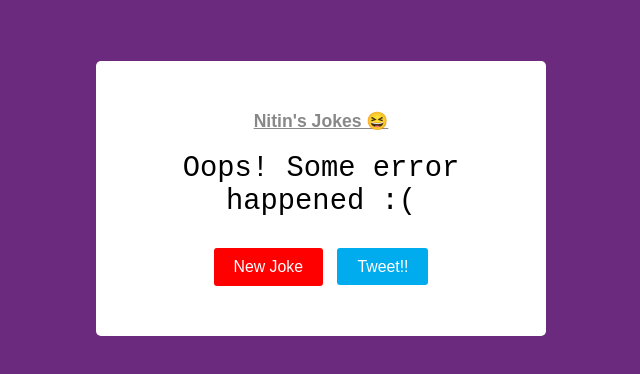
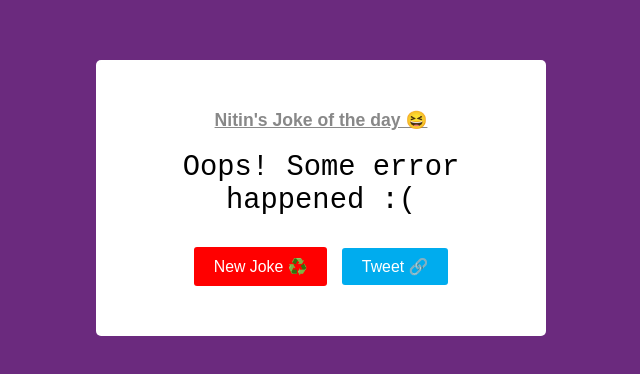
Before and after one commit to nitinkumar30/random-joke-generator, a plain HTML site: page index.html in a window 1280 px wide. Shown: the part 202-576 px from the top of the page, without its empty margins (319-959 px from the left). Drawn offline with Linux system fonts and the light colour scheme; no server answers.

Commit message:
Update index.html

```diff
--- a/index.html
+++ b/index.html
@@ -11,7 +11,7 @@
       <!-- container -->
       <div class="container">
         <!-- heading -->
-        <h1>Nitin's Jokes 😆</h1>
+        <h1>Nitin's Joke of the day 😆</h1>
         <!-- joke text -->
         <p class="joke-text">
           Joke Text Goes In Here...
@@ -19,9 +19,9 @@
         <!-- buttons -->
         <div class="buttons">
           <!-- .new-joke Button -->
-          <button class="btn new-joke-btn">New Joke</button>
+          <button class="btn new-joke-btn">New Joke ♻️</button>
           <!-- .tweet Button (actually a link). No href initially -->
-          <a href="" class="btn tweet-btn" target="_blank" rel="noopener noreferrer">Tweet!!</a>
+          <a href="" class="btn tweet-btn" target="_blank" rel="noopener noreferrer">Tweet 🔗</a>
         </div>
       </div>
     <script type="text/javascript" src="./script.js"></script>
```
